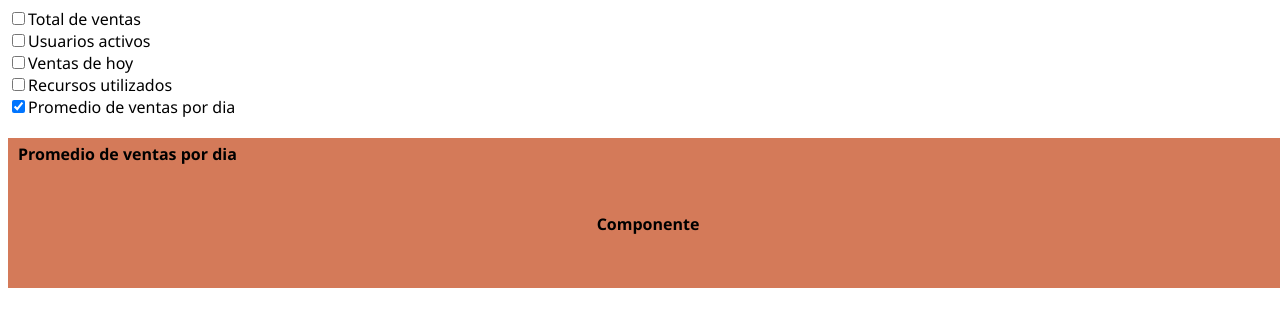
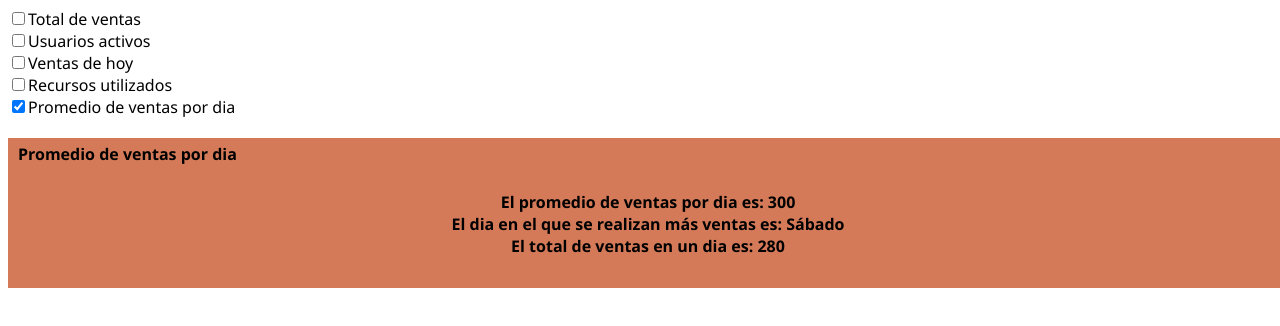
Before and after one commit to luisaG18/componentes_dinamicos, an Angular app: page / in a window 1280 px wide. Both pictures are taken after a click on the checkbox "Promedio de ventas por dia". Shown: the top 326 px of the page. Built offline with nearby package versions, Linux system fonts and the light colour scheme.

Commit message:
Add service averageDailySales

```diff
--- a/src/app/components/average-daily-sales/average-daily-sales.component.html
+++ b/src/app/components/average-daily-sales/average-daily-sales.component.html
@@ -1,4 +1,8 @@
 <div class="main-container">
   <span>Promedio de ventas por dia</span>
-  <span>Componente</span>
+  <div>
+    <span>{{ averageSalesDay }}</span>
+    <span>{{ dayMostSales }}</span>
+    <span>{{ totalSalesDay }}</span>
+  </div>
 </div>
--- a/src/app/components/average-daily-sales/average-daily-sales.component.scss
+++ b/src/app/components/average-daily-sales/average-daily-sales.component.scss
@@ -7,9 +7,10 @@
   padding: 5px 10px;
   margin-bottom: 20px;
   font-weight: 600;
-  span:last-child {
+  div {
     flex-grow: 2;
     display: flex;
+    flex-direction: column;
     align-items: center;
     justify-content: center;
   }
--- a/src/app/components/average-daily-sales/average-daily-sales.component.ts
+++ b/src/app/components/average-daily-sales/average-daily-sales.component.ts
@@ -1,12 +1,21 @@
 import { Component } from '@angular/core';
+import { AverageDailySalesService } from '../../services/average-daily-sales.service';
 
 @Component({
   selector: 'app-average-daily-sales',
   standalone: true,
   imports: [],
   templateUrl: './average-daily-sales.component.html',
-  styleUrl: './average-daily-sales.component.scss'
+  styleUrl: './average-daily-sales.component.scss',
 })
 export class AverageDailySalesComponent {
+  averageSalesDay: string = '';
+  dayMostSales: string = '';
+  totalSalesDay: string = '';
 
+  constructor(private averageDailySalesService: AverageDailySalesService) {
+    this.averageSalesDay = this.averageDailySalesService.getAverageSalesDay();
+    this.dayMostSales = this.averageDailySalesService.getDayMostSales();
+    this.totalSalesDay = this.averageDailySalesService.getTotalSalesDay();
+  }
 }
--- a/src/app/components/dashboard/dashboard.component.ts
+++ b/src/app/components/dashboard/dashboard.component.ts
@@ -4,8 +4,8 @@ import { TotalSalesComponent } from '../total-sales/total-sales.component';
 import { ActiveUsersComponent } from '../active-users/active-users.component';
 import { SalesTodayComponent } from '../sales-today/sales-today.component';
 import { ResourcesUsedComponent } from '../resources-used/resources-used.component';
+import { FormsModule } from '@angular/forms';
 import { AverageDailySalesComponent } from '../average-daily-sales/average-daily-sales.component';
-import { FormsModule } from '@angular/forms';
 
 @Component({
   selector: 'app-dashboard',
--- /dev/null
+++ b/src/app/services/average-daily-sales.service.ts
@@ -0,0 +1,30 @@
+import { Injectable } from '@angular/core';
+
+@Injectable({
+  providedIn: 'root',
+})
+export class AverageDailySalesService {
+  /**
+   * Función para calcular el promedio de ventas por dia
+   * @returns El promedio de ventas por dia
+   */
+  getAverageSalesDay(): string {
+    return 'El promedio de ventas por dia es: 300';
+  }
+
+  /**
+   * Función para obtener el dia en el que se realizan más ventas
+   * @returns El dia en el que se realizan más ventas
+   */
+  getDayMostSales(): string {
+    return 'El dia en el que se realizan más ventas es: Sábado';
+  }
+
+  /**
+   * Función para calcular el total de ventas en un dia
+   * @returns El total de ventas en un dia
+   */
+  getTotalSalesDay(): string {
+    return 'El total de ventas en un dia es: 280';
+  }
+}
```
Also changed, not shown: 1 other file (tests, documents, lock files or other folders).
